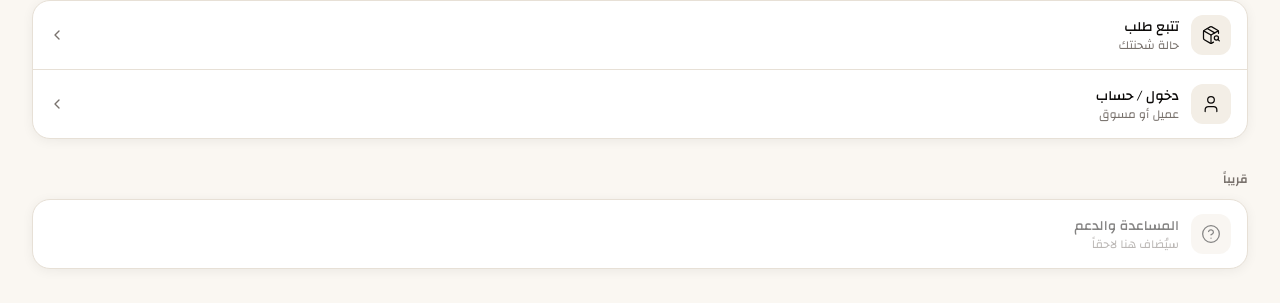
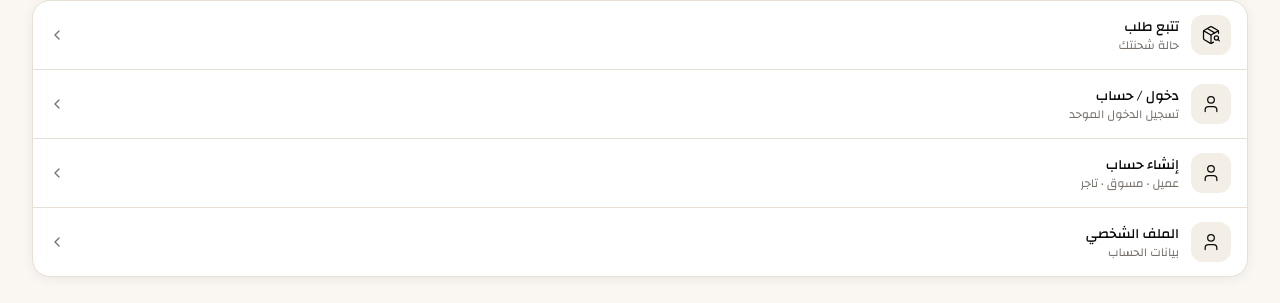
Before and after one commit to shenuodaepraam63-lgtm/muqatshop, a Next.js app: page /more in a window 1280 px wide. Shown: the part 649-952 px from the top of the page. Built offline with nearby package versions, Linux system fonts and the light colour scheme; no server answers; the database is empty; sample sign-in values are in the browser's storage.

Commit message:
more page: login link to /login

```diff
--- a/src/app/more/page.tsx
+++ b/src/app/more/page.tsx
@@ -46,7 +46,9 @@ const sections: MoreSection[] = [
     title: "الطلبات والحساب",
     items: [
       { href: "/track", label: "تتبع طلب", desc: "حالة شحنتك", icon: PackageSearch },
-      { href: "/welcome", label: "دخول / حساب", desc: "عميل أو مسوق", icon: User },
+      { href: "/login", label: "دخول / حساب", desc: "تسجيل الدخول الموحد", icon: User },
+      { href: "/register", label: "إنشاء حساب", desc: "عميل · مسوق · تاجر", icon: User },
+      { href: "/account/profile", label: "الملف الشخصي", desc: "بيانات الحساب", icon: User },
     ],
   },
   {
@@ -78,16 +80,12 @@ export default function MorePage() {
 
       <div className="max-w-page mx-auto px-4 md:px-8 py-8">
         <h1 className="text-2xl md:text-3xl font-bold mb-2 text-ink">المزيد</h1>
-        <p className="text-sm text-muted mb-8">
-          روابط إضافية وأقسام في مكان واحد
-        </p>
+        <p className="text-sm text-muted mb-8">روابط إضافية وأقسام في مكان واحد</p>
 
         <div className="space-y-8">
           {sections.map((sec) => (
             <section key={sec.title}>
-              <h2 className="text-xs font-semibold text-muted tracking-wide mb-3">
-                {sec.title}
-              </h2>
+              <h2 className="text-xs font-semibold text-muted tracking-wide mb-3">{sec.title}</h2>
               <ul className="rounded-card border border-border bg-white overflow-hidden divide-y divide-border shadow-soft">
                 {sec.items.map((item) => {
                   const Icon = item.icon;
@@ -100,9 +98,7 @@ export default function MorePage() {
                         <p className="font-medium text-sm text-ink">{item.label}</p>
                         <p className="text-xs text-muted truncate">{item.desc}</p>
                       </div>
-                      {!item.disabled && (
-                        <ChevronLeft className="w-4 h-4 text-muted shrink-0" />
-                      )}
+                      {!item.disabled && <ChevronLeft className="w-4 h-4 text-muted shrink-0" />}
                     </div>
                   );
                   if (item.disabled) {
```
